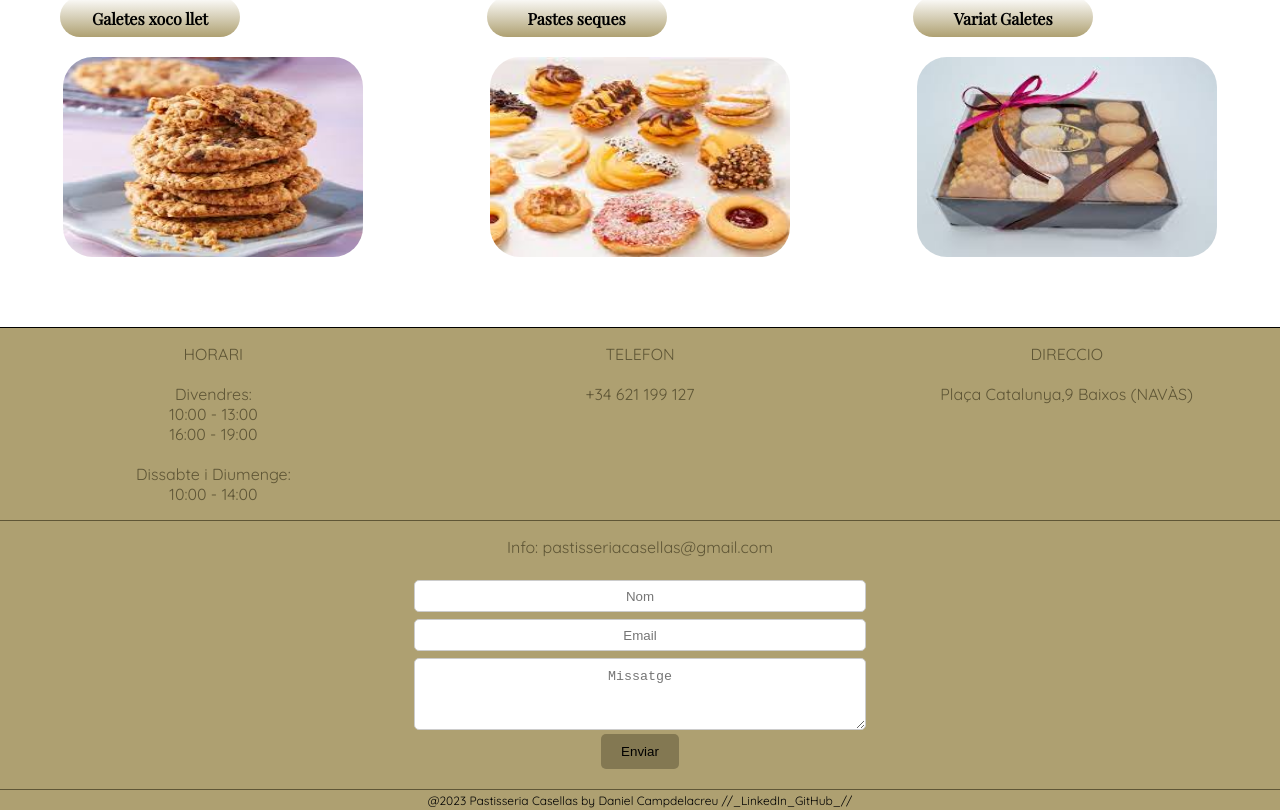
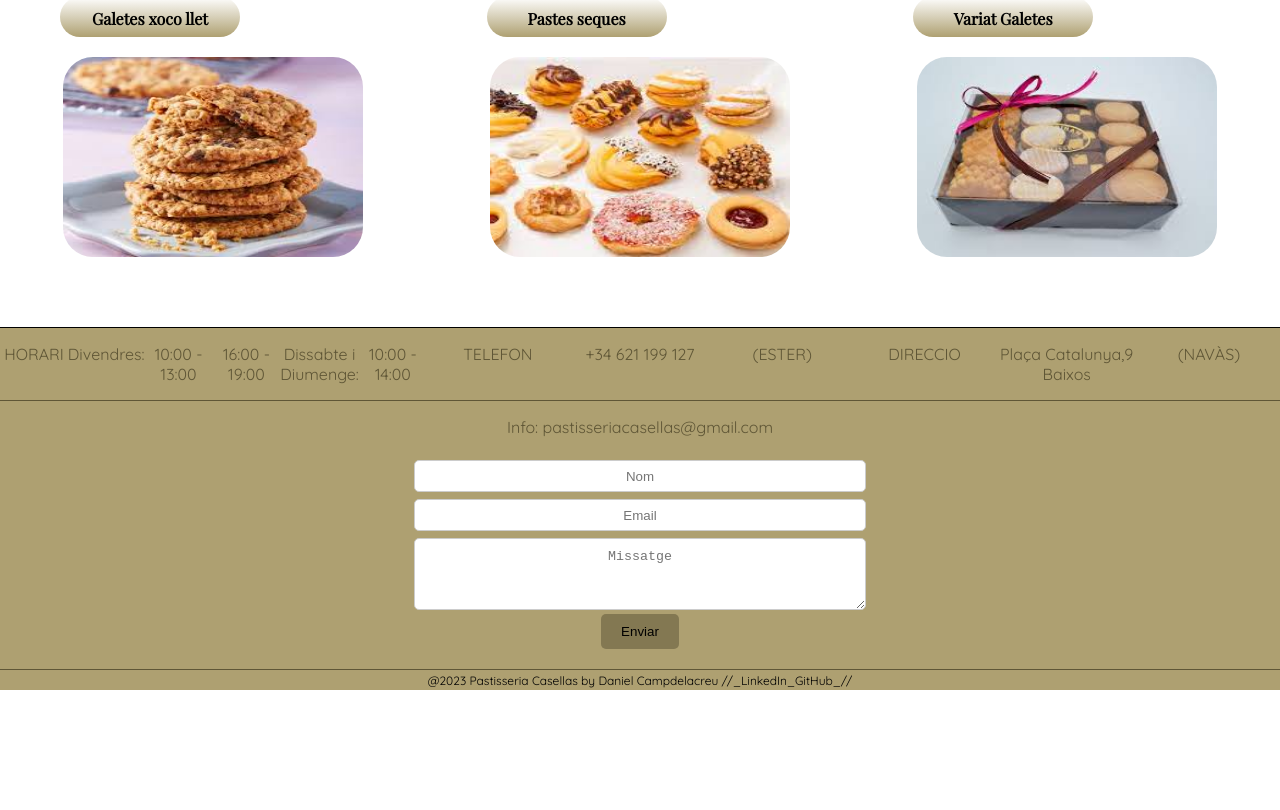
Before and after one commit to danicampdelacreu/pasteleria-casellas_react.js, a React (Create React App) app: page /repost in a window 1280 px wide. Shown: the part 1987-2797 px from the top of the page. After the commit the page ends 2677 px from the top, so only its background shows below. Built offline with nearby package versions, Linux system fonts and the light colour scheme.

Commit message:
Elimianr BR de footer

```diff
--- a/src/components/footer/Footer.jsx
+++ b/src/components/footer/Footer.jsx
@@ -37,17 +37,24 @@ export default function Footer() {
             <div className='footerContent'>
                 <div className='footerContacto'>
                     <div className='footerHorario'>
-                        <p>HORARI <br /><br />Divendres:<br /> 10:00 - 13:00 <br /> 16:00 - 19:00 <br /> <br />
-                            Dissabte i Diumenge: <br />10:00 - 14:00 <br />
-                        </p>
+                        <p>HORARI </p>
+                        <p>Divendres:</p>
+                        <p>10:00 - 13:00</p>
+                        <p>16:00 - 19:00 </p>
+                        <p>Dissabte i Diumenge:</p>
+                        <p>10:00 - 14:00</p>
                     </div>
                     <div className='footerTelefon'>
-                        <p>TELEFON<br />  <br />  +34 621 199 127</p>
+                        <p>TELEFON</p>
+                        <p> +34 621 199 127</p>
+                        <p>(ESTER)</p>
                     </div>
 
                     <div className='footerDireccio'>
 
-                        <p>DIRECCIO <br /> <br />Plaça Catalunya,9 Baixos (NAVÀS)</p>
+                        <p>DIRECCIO</p>
+                        <p>Plaça Catalunya,9 Baixos</p>
+                        <p>(NAVÀS)</p>
                     </div>
 
                 </div>
```
